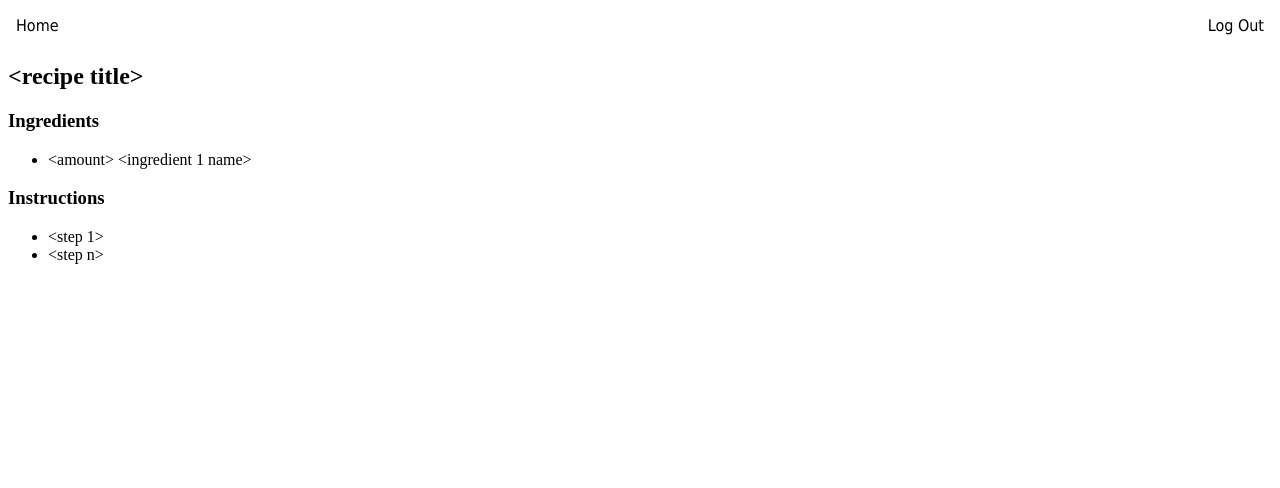
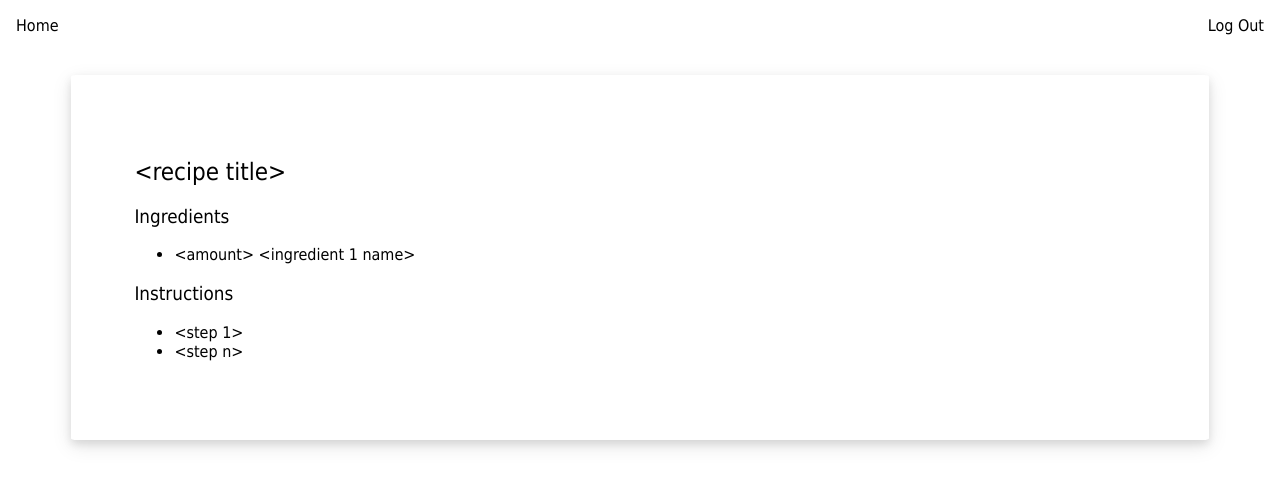
Before and after one commit to AlwaysFr3sh/DailyPlate, a Django app: page /home/test_recipe_view/ in a window 1280 px wide. Shown: the top 488 px of the page. Run offline with Django 4.2, Linux system fonts and the light colour scheme.

Commit message:
very sexy recipe page styling (we can remove the box shadow if it's too much)

```diff
--- a/homeapp/static/homeapp/styles.css
+++ b/homeapp/static/homeapp/styles.css
@@ -29,3 +29,18 @@
   float: right;
 }
 /*----------------------------------------*/
+/*------------ Recipe styling ------------*/
+.recipe {
+  margin: 2.5% 5% 2.5% 5%;
+  padding: 5%;
+  border-radius: 0.5%;
+  font-family: "Tahoma";
+  box-shadow: 0 4px 8px 0 rgba(0, 0, 0, 0.1), 0 6px 20px 0 rgba(0, 0, 0, 0.1);
+}
+.recipe h2 {
+  font-weight: normal;
+}
+.recipe h3 {
+  font-weight: normal;
+}
+/*----------------------------------------*/
--- a/templates/recipe.html
+++ b/templates/recipe.html
@@ -3,9 +3,9 @@
 {% block title %}Home{% endblock %}
 
 {% block content %}
-<div class="recipe_div">
+<div class="recipe">
   <h2>{{ title }}</h2>
-  <div class="recipe_ingredients">
+  <div class="ingredients">
     <h3>Ingredients</h3>
     <ul>
     {% for ingredient, ingredient_data in ingredients.items %}
```
